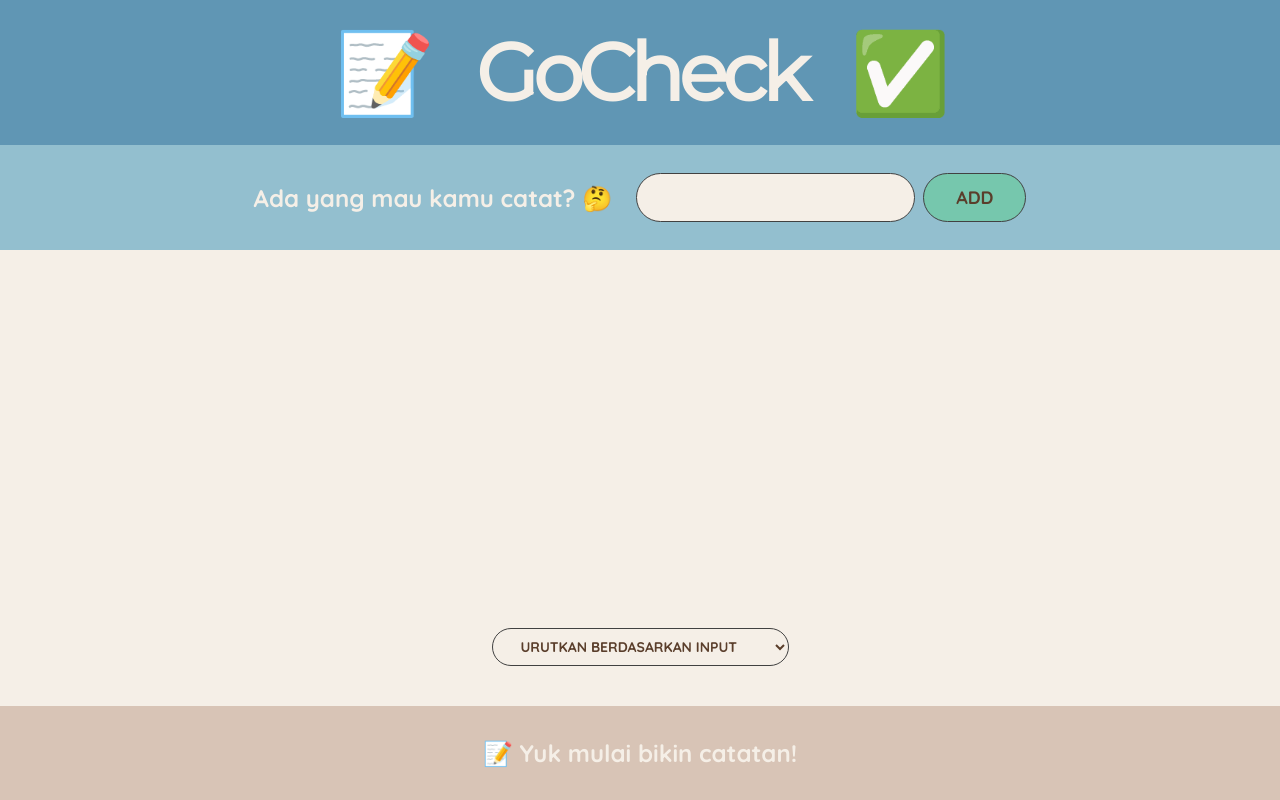
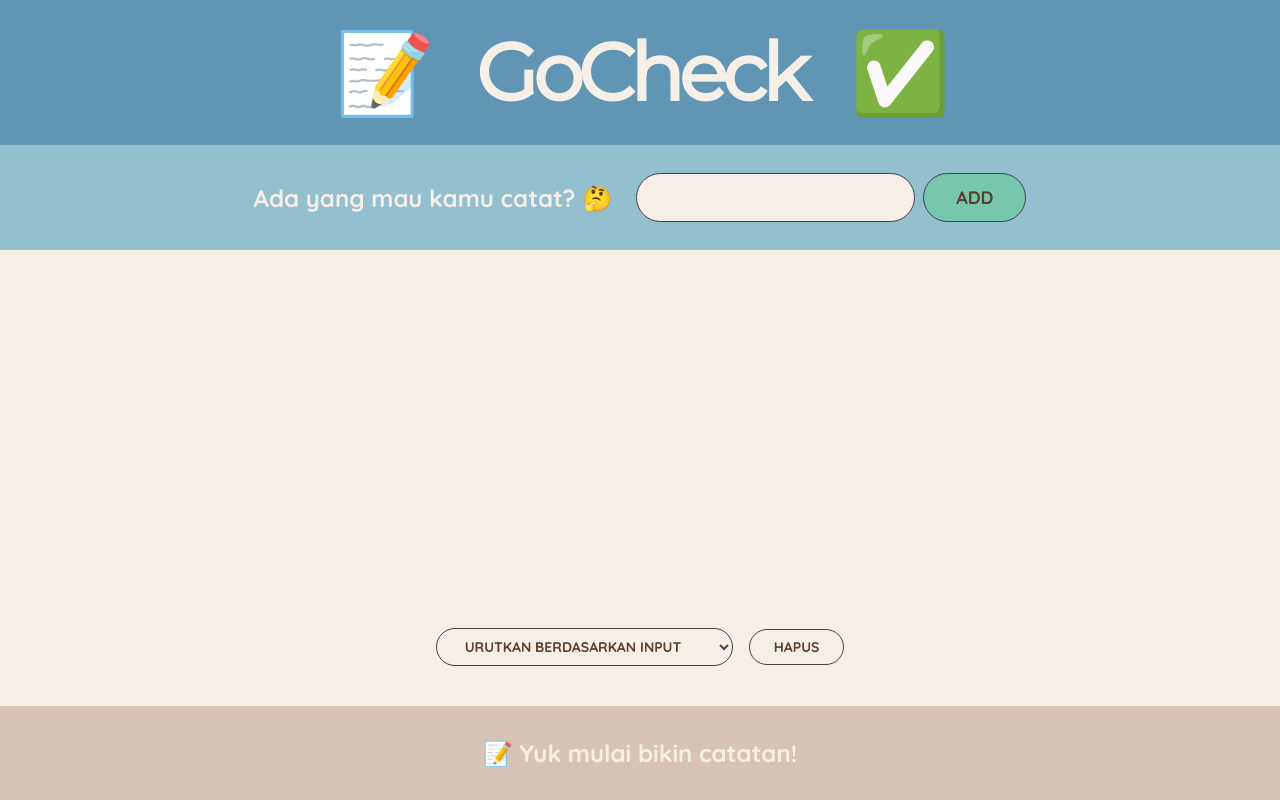
Before and after one commit to lunadiotic/gocheck, a React (Create React App) app: page / in a window 1280 px wide. Built offline with nearby package versions, Linux system fonts and the light colour scheme.

Commit message:
cara menghapus atau mengosongkan nilai state

```diff
--- a/src/App.js
+++ b/src/App.js
@@ -25,6 +25,13 @@ function App() {
     });
   }
 
+  function handleClearItems() {
+    const confirm = window.confirm("Are you sure you want to clear the list?");
+    if (confirm) {
+      setListItems([]);
+    }
+  }
+
   return (
     <div className="app">
       <Logo />
@@ -33,6 +40,7 @@ function App() {
         items={listItems}
         onDeleteItem={handleDeleteItem}
         onToggleItem={handleToggleItem}
+        onClearItems={handleClearItems}
       />
       <Stats items={listItems} />
     </div>
@@ -80,7 +88,7 @@ function Form({ onAddItem }) {
   );
 }
 
-function CheckList({ items, onDeleteItem, onToggleItem }) {
+function CheckList({ items, onDeleteItem, onToggleItem, onClearItems }) {
   const [sortBy, setSortBy] = useState("input");
 
   function sortItems() {
@@ -115,6 +123,7 @@ function CheckList({ items, onDeleteItem, onToggleItem }) {
           <option value="title">Urutkan berdasarkan judul</option>
           <option value="status">Urutkan berdasarkan status</option>
         </select>
+        <button onClick={onClearItems}>Hapus</button>
       </div>
     </div>
   );
```
